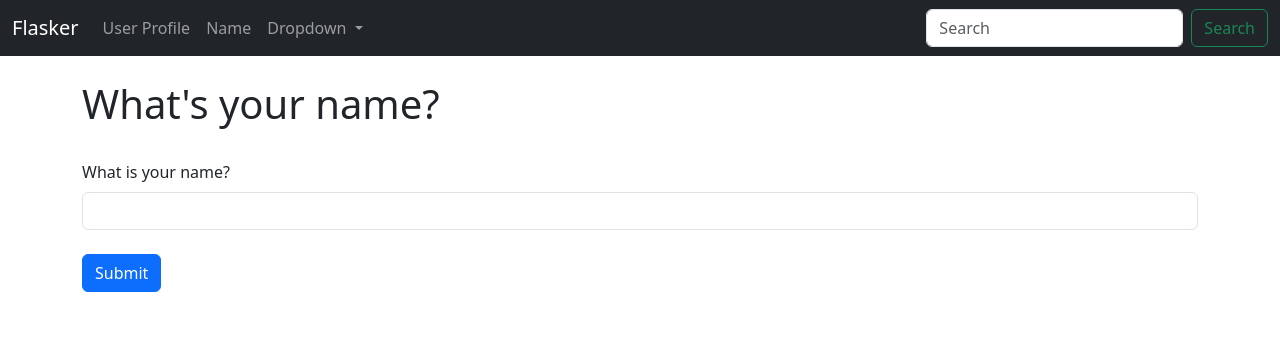
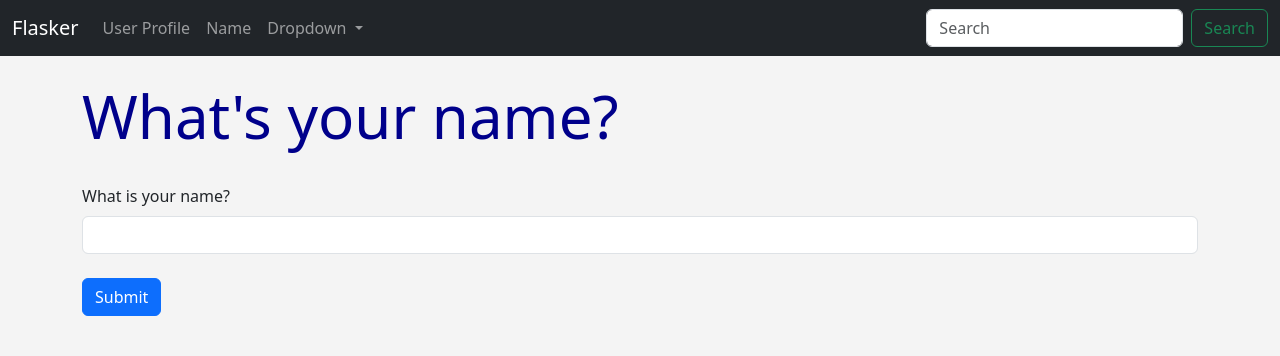
Before and after one commit to calculusfkyou/flaskProject, a Flask app: page /name in a window 1280 px wide. Shown: the top 356 px of the page. Run offline with Flask 3, Linux system fonts and the light colour scheme.

Commit message:
css/js/img import

```diff
--- /dev/null
+++ b/static/css/style.css
@@ -0,0 +1,13 @@
+h1{
+    color: darkblue;
+    font-size: 60px;
+}
+
+body{
+    background-color: #f4f4f4;
+}
+
+#demo{
+    color: deepskyblue;
+    font-size: 30px;
+}
--- /dev/null
+++ b/static/js/myFile.js
@@ -0,0 +1 @@
+document.getElementById('demo').innerHTML = "This was created with Javascript!";
--- a/templates/base.html
+++ b/templates/base.html
@@ -4,6 +4,7 @@
     <meta charset="UTF-8">
     <meta name="viewport" content="width=device-width, initial-scale=1">
     <link href="https://cdn.jsdelivr.net/npm/bootstrap@5.3.3/dist/css/bootstrap.min.css" rel="stylesheet" integrity="sha384-QWTKZyjpPEjISv5WaRU9OFeRpok6YctnYmDr5pNlyT2bRjXh0JMhjY6hW+ALEwIH" crossorigin="anonymous">
+    <link href="{{ url_for('static', filename='css/style.css') }}" rel="stylesheet">  <!-- our css -->
     <title>base</title>
 </head>
 <body>
--- a/templates/name.html
+++ b/templates/name.html
@@ -18,6 +18,10 @@
 
         {% if name %}
             <h1>Hello {{ name }}!!</h1>
+            <br/>
+            <img src="{{ url_for('static', filename='images/1.jpg') }}" alt="1.jpg" width="1100">
+            <p id="demo">This is stuff...</p>
+            <script src="{{ url_for('static', filename='js/myFile.js') }}"></script>
         {% else %}
             <h1>What's your name?</h1>
             <br/>
```
Also changed, not shown: static/images/1.jpg (added), static/images/Corgi Run.gif (added).
